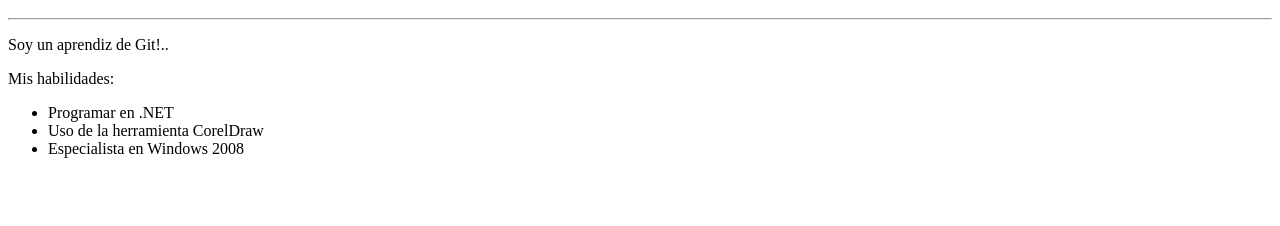
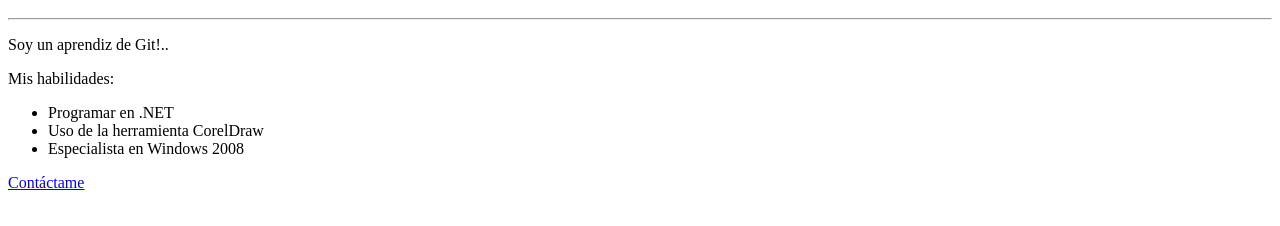
Before and after one commit to antoniot/Sitio-Web, a plain HTML site: page index.html in a window 1280 px wide. Shown: the part 48-274 px from the top of the page. Drawn offline with Linux system fonts and the light colour scheme.

Commit message:
Link para correo electrónico de contacto

```diff
--- a/index.html
+++ b/index.html
@@ -12,5 +12,6 @@
             <li>Uso de la herramienta CorelDraw</li>
             <li>Especialista en Windows 2008</li>
         </ul>
+        <a href="mailto:alfredo.rico@opensinergia.com">Contáctame</a>
     </body>
 </html>
```
